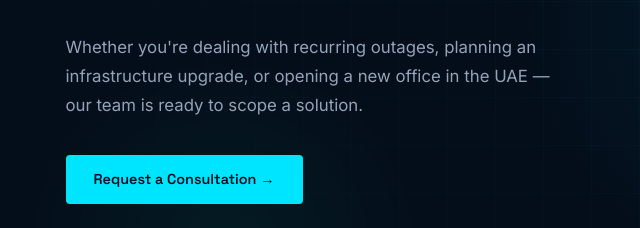
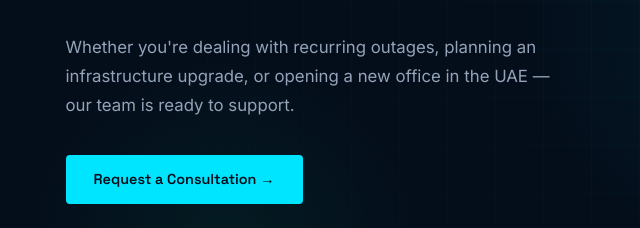
Before and after one commit to Aljabbr/aljabbr.github.io, a plain HTML site: page index.html in a window 1280 px wide. Shown: the part 404-632 px from the top of the page, 33-673 px from the left. Drawn offline with Linux system fonts and the light colour scheme.

Commit message:
Update index.html

```diff
--- a/index.html
+++ b/index.html
@@ -239,7 +239,7 @@
       <div class="hero__badge">▸ IT INFRASTRUCTURE SUPPORT &amp; SERVICES</div>
 <!--      <h1>Aljabbr Technologies : <em>IT Support Team Your Business Can Depend On</em></h1>  -->
       <p class="hero__sub">From desktop support to managing data centers, ALJABBR TECHNOLOGIES manages every layer of your IT — so your business stays online, secure, and ready to grow.</p>
-<p class="hero__sub">Whether you're dealing with recurring outages, planning an infrastructure upgrade, or opening a new office in the UAE — our team is ready to scope a solution.</p>
+<p class="hero__sub">Whether you're dealing with recurring outages, planning an infrastructure upgrade, or opening a new office in the UAE — our team is ready to support.</p>
       <div class="hero__actions">
         <a href="contact.html" class="btn btn-primary">Request a Consultation →</a>
       </div>
```
